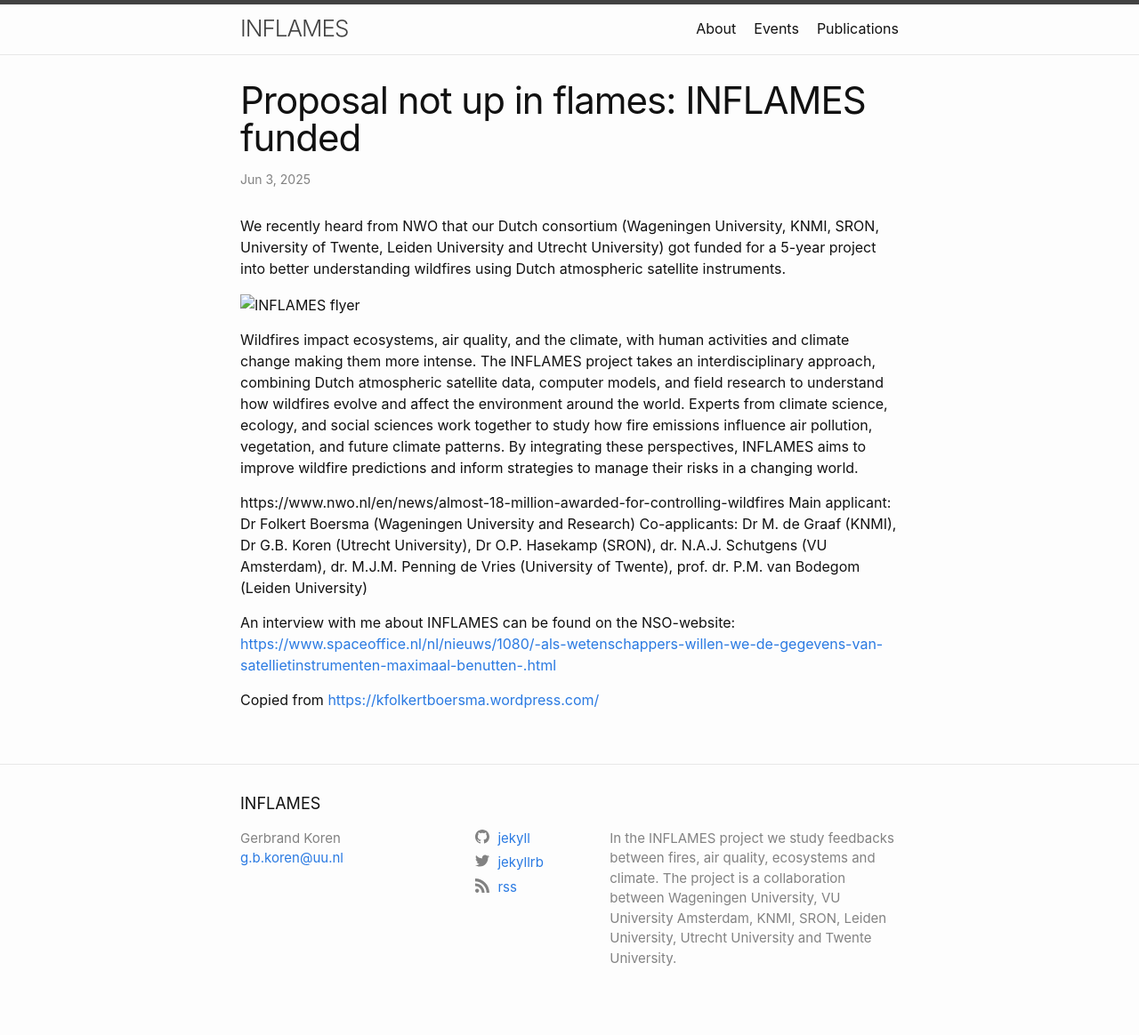
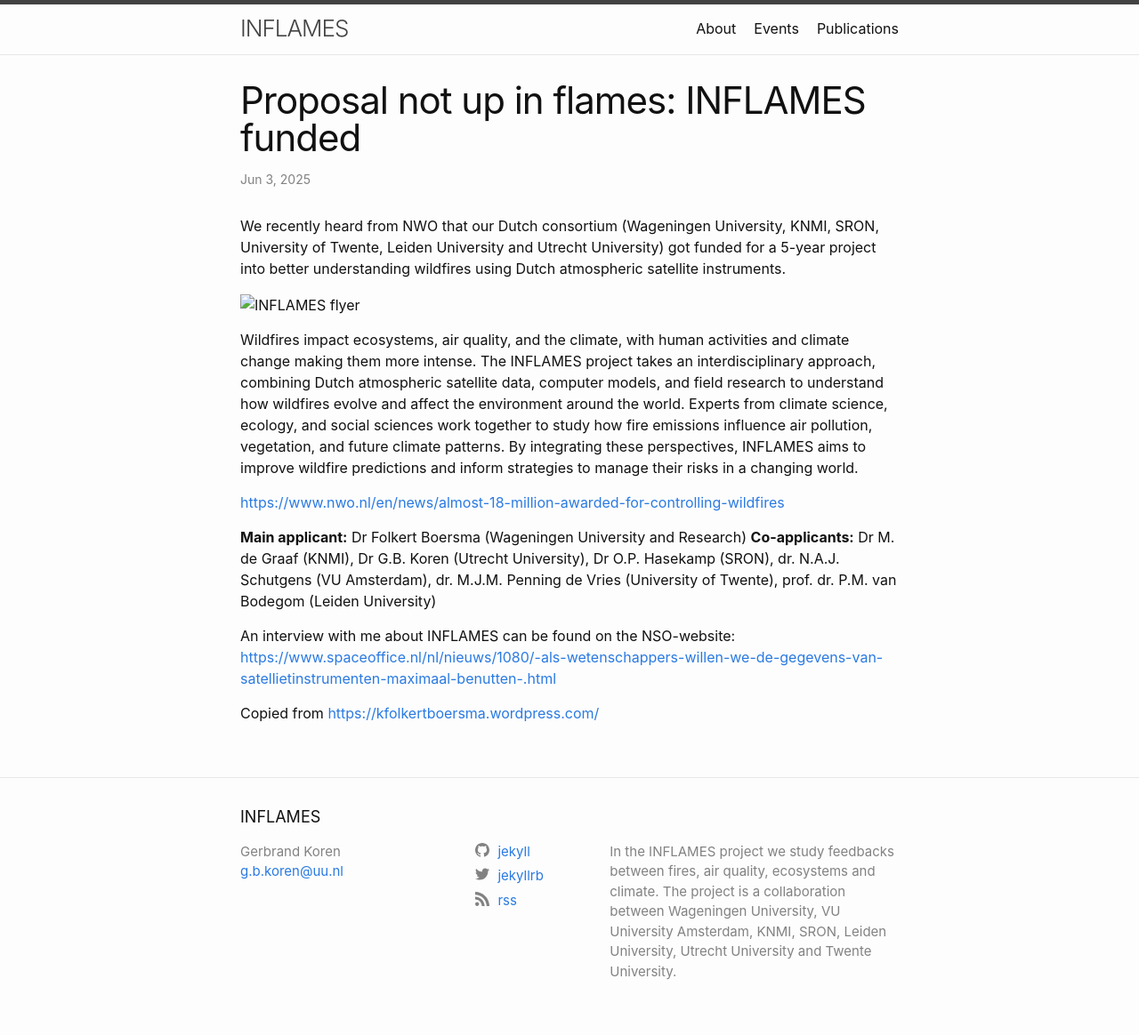
Before and after one commit to inflames-project/inflames-project.github.io, a Jekyll site: the page built from _posts/2025-06-03-inflames-funded.md, in a window 1280 px wide. Shown: the whole page at 89% size. Built offline with Jekyll 4.4.1, drawn with Linux system fonts in a browser that asks for light colours; part of the change alters nothing that is shown.

```diff
--- a/_posts/2025-06-03-inflames-funded.md
+++ b/_posts/2025-06-03-inflames-funded.md
@@ -10,9 +10,10 @@ We recently heard from NWO that our Dutch consortium (Wageningen University, KNM
 
 Wildfires impact ecosystems, air quality, and the climate, with human activities and climate change making them more intense. The INFLAMES project takes an interdisciplinary approach, combining Dutch atmospheric satellite data, computer models, and field research to understand how wildfires evolve and affect the environment around the world. Experts from climate science, ecology, and social sciences work together to study how fire emissions influence air pollution, vegetation, and future climate patterns. By integrating these perspectives, INFLAMES aims to improve wildfire predictions and inform strategies to manage their risks in a changing world.
 
-https://www.nwo.nl/en/news/almost-18-million-awarded-for-controlling-wildfires
-Main applicant: Dr Folkert Boersma (Wageningen University and Research)
-Co-applicants: Dr M. de Graaf (KNMI), Dr G.B. Koren (Utrecht University), Dr O.P. Hasekamp (SRON), dr. N.A.J. Schutgens (VU Amsterdam), dr. M.J.M. Penning de Vries (University of Twente), prof. dr. P.M. van Bodegom (Leiden University)
+[https://www.nwo.nl/en/news/almost-18-million-awarded-for-controlling-wildfires](https://www.nwo.nl/en/news/almost-18-million-awarded-for-controlling-wildfires){:target="_blank"}
+
+**Main applicant:** Dr Folkert Boersma (Wageningen University and Research)
+**Co-applicants:** Dr M. de Graaf (KNMI), Dr G.B. Koren (Utrecht University), Dr O.P. Hasekamp (SRON), dr. N.A.J. Schutgens (VU Amsterdam), dr. M.J.M. Penning de Vries (University of Twente), prof. dr. P.M. van Bodegom (Leiden University)
 
 An interview with me about INFLAMES can be found on the NSO-website: [https://www.spaceoffice.nl/nl/nieuws/1080/-als-wetenschappers-willen-we-de-gegevens-van-satellietinstrumenten-maximaal-benutten-.html](https://www.spaceoffice.nl/nl/nieuws/1080/-als-wetenschappers-willen-we-de-gegevens-van-satellietinstrumenten-maximaal-benutten-.html){:target="_blank"}
 
```
